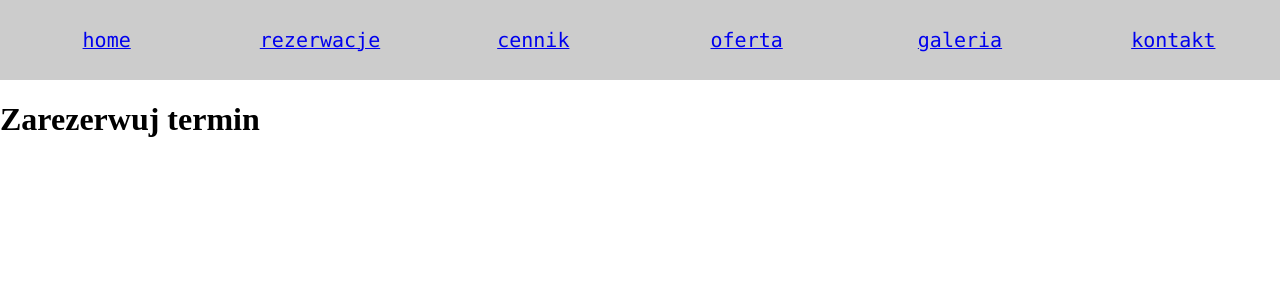
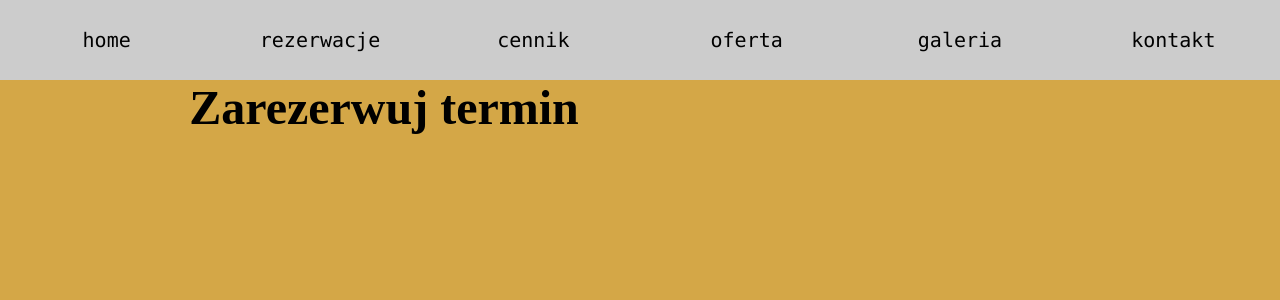
Before and after one commit to MichalMiekina/MD-detailing-website, a Vue app: page /rezerwacje in a window 1280 px wide. Shown: the top 300 px of the page. Built offline with nearby package versions, Linux system fonts and the light colour scheme.

Commit message:
add links to subsites

```diff
--- a/src/App.vue
+++ b/src/App.vue
@@ -38,8 +38,20 @@ export default {
 </script>
 
 <style>
-body {
+*{
   margin: 0;
   padding: 0;
+  box-sizing: border-box;
+}
+body{
+  background-color: #d4a747;
+}
+
+div>h1{
+  display: flex;
+  justify-content: center;
+  font-family: URW Chancery L, cursive;
+  font-size: 300%;
+  width: 60%;
 }
 </style>
--- a/src/components/MenuBurger.vue
+++ b/src/components/MenuBurger.vue
@@ -1,32 +1,30 @@
 <template>
   <div class="burger" v-if="window.width < 800">
-    <img
-      src="../assets/hamburger-icon.png"
-      alt="expand menu"
-      @click="() => (burger_activity = !burger_activity)"
-    />
+
     <div class="burger-list">
-        <img
-        src="../assets/hamburger-arrow-icon.png"
-        alt="burger-arrow"
-        v-if="burger_activity"
-        @click="() => (burger_activity = !burger_activity)"
-        />
+
+      <div @click="burger_activity = !burger_activity">
+        <MenuBurgerIcon  />
+      </div>
+
       <MenuBurgerItems
+        class="menu-burger-items"
         v-for="point in points"
         :key="point.id"
         :burger_activity="burger_activity"
         :point="point"
       />
+
     </div>
   </div>
 </template>
 
 <script>
 import MenuBurgerItems from "./MenuBurgerItems.vue";
+import MenuBurgerIcon from "./MenuBurgerIcon.vue";
 export default {
   components: {
-    MenuBurgerItems,
+    MenuBurgerItems, MenuBurgerIcon
   },
   props: ["window", "points"],
   data() {
--- /dev/null
+++ b/src/components/MenuBurgerIcon.vue
@@ -0,0 +1,68 @@
+<template>
+  <button
+    class="menu"
+    onclick="this.classList.toggle('opened');this.setAttribute('aria-expanded', this.classList.contains('opened'))"
+    aria-label="Main Menu"
+  >
+    <svg width="120" height="80" viewBox="0 0 100 100">
+      <path
+        class="line line1"
+        d="M 20,29.000046 H 80.000231 C 80.000231,29.000046 94.498839,28.817352 94.532987,66.711331 94.543142,77.980673 90.966081,81.670246 85.259173,81.668997 79.552261,81.667751 75.000211,74.999942 75.000211,74.999942 L 25.000021,25.000058"
+      />
+      <path class="line line2" d="M 20,50 H 80" />
+      <path
+        class="line line3"
+        d="M 20,70.999954 H 80.000231 C 80.000231,70.999954 94.498839,71.182648 94.532987,33.288669 94.543142,22.019327 90.966081,18.329754 85.259173,18.331003 79.552261,18.332249 75.000211,25.000058 75.000211,25.000058 L 25.000021,74.999942"
+      />
+    </svg>
+  </button>
+</template>
+
+<script>
+export default {};
+</script>
+
+<style>
+
+.menu {
+  background-color: transparent;
+  border: none;
+  cursor: pointer;
+  display: flex;
+  padding: 0;
+}
+.line {
+  fill: none;
+  stroke: black;
+  stroke-width: 6;
+  transition: stroke-dasharray 300ms cubic-bezier(0.4, 0, 0.2, 1),
+    stroke-dashoffset 300ms cubic-bezier(0.4, 0, 0.2, 1);
+}
+.line1 {
+  stroke-dasharray: 60 207;
+  stroke-width: 6;
+}
+.line2 {
+  stroke-dasharray: 60 60;
+  stroke-width: 6;
+}
+.line3 {
+  stroke-dasharray: 60 207;
+  stroke-width: 6;
+}
+.opened .line1 {
+  stroke-dasharray: 90 207;
+  stroke-dashoffset: -134;
+  stroke-width: 6;
+}
+.opened .line2 {
+  stroke-dasharray: 1 60;
+  stroke-dashoffset: -30;
+  stroke-width: 6;
+}
+.opened .line3 {
+  stroke-dasharray: 90 207;
+  stroke-dashoffset: -134;
+  stroke-width: 6;
+}
+</style>
--- a/src/components/MenuBurgerItems.vue
+++ b/src/components/MenuBurgerItems.vue
@@ -1,6 +1,8 @@
 <template>
   <div class="burger-list" v-if="burger_activity">
-    <span>{{ point.text }}</span>
+    <router-link class="routerPoint" :to="point.path">
+      <span>{{ point.text }}</span>
+    </router-link>
   </div>
 </template>
 
@@ -20,6 +22,10 @@ ul {
 }
 .burger-list{
     background-color: #aaa;
+    transition: background-color linear .5s;
+}
+.burger-list:hover{
+  background-color: #dfdfdf;
 }
 .burger-list span{
     display: flex;
--- a/src/components/MenuPoint.vue
+++ b/src/components/MenuPoint.vue
@@ -1,23 +1,21 @@
 <template>
   <div class="point" v-if="window.width > 800">
-
-
-    <router-link :to=point.path><span>{{ point.text }}</span></router-link>
+    <router-link class="routerPoint" :to="point.path">
+      <span>{{ point.text }}</span>
+    </router-link>
   </div>
 </template>
 
 <script>
 export default {
-  props: ["point","window"],
+  props: ["point", "window"],
   data() {
-    return {
-    };
+    return {};
   },
 };
 </script>
 
 <style>
-
 .point {
   display: flex;
   flex-direction: column;
@@ -27,16 +25,28 @@ export default {
   cursor: pointer;
   align-items: center;
   transition: background-color 1s ease-out;
-  /* color: #fff; */
+}
+.point:hover {
+  background-color: #aaa;
 }
 .point span {
-  flex-direction: row;
   justify-content: center;
   align-content: center;
   font-family: "Monaco", monospace;
   font-size: 125%;
 }
-.point:hover {
-  background-color: #aaa;
+.routerPoint {
+  display: flex;
+  flex-direction: column;
+  justify-content: center;
+  width: 100%;
+  height: 100%;
+}
+.routerPoint span {
+  display: flex;
+}
+a {
+  text-decoration: none;
+  color: black;
 }
 </style>
--- a/src/components/Rezerwacje.vue
+++ b/src/subsites/Home.vue
@@ -1,15 +1,15 @@
 <template>
   <div>
-      <h1>Zarezerwuj termin</h1>
+    <h1>M&Detailing</h1>
   </div>
 </template>
 
 <script>
 export default {
 
-}
+};
 </script>
 
-<style>
+<style scoped>
 
 </style>
--- a/src/components/Home.vue
+++ b/src/subsites/Rezerwacje.vue
@@ -1,13 +1,13 @@
 <template>
   <div>
-      <h1>Strona główna</h1>
+    <h1>Zarezerwuj termin</h1>
   </div>
 </template>
 
 <script>
 export default {
 
-}
+};
 </script>
 
 <style>
```
Also changed, not shown: src/main.js (+6 -6 lines), src/subsites/Cennik.vue (renamed from src/components/Cennik.vue), src/subsites/Galeria.vue (renamed from src/components/Galeria.vue), src/subsites/Kontakt.vue (renamed from src/components/Kontakt.vue), src/subsites/Oferta.vue (renamed from src/components/Oferta.vue).
